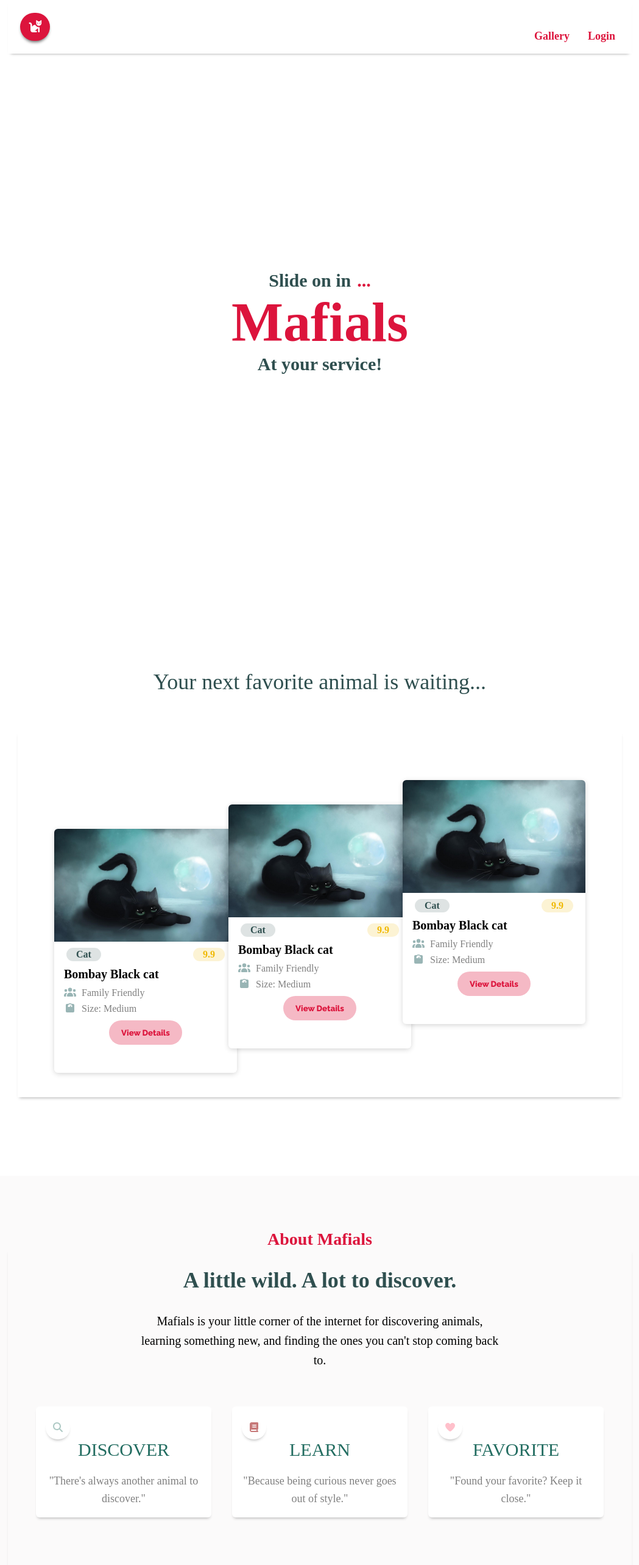
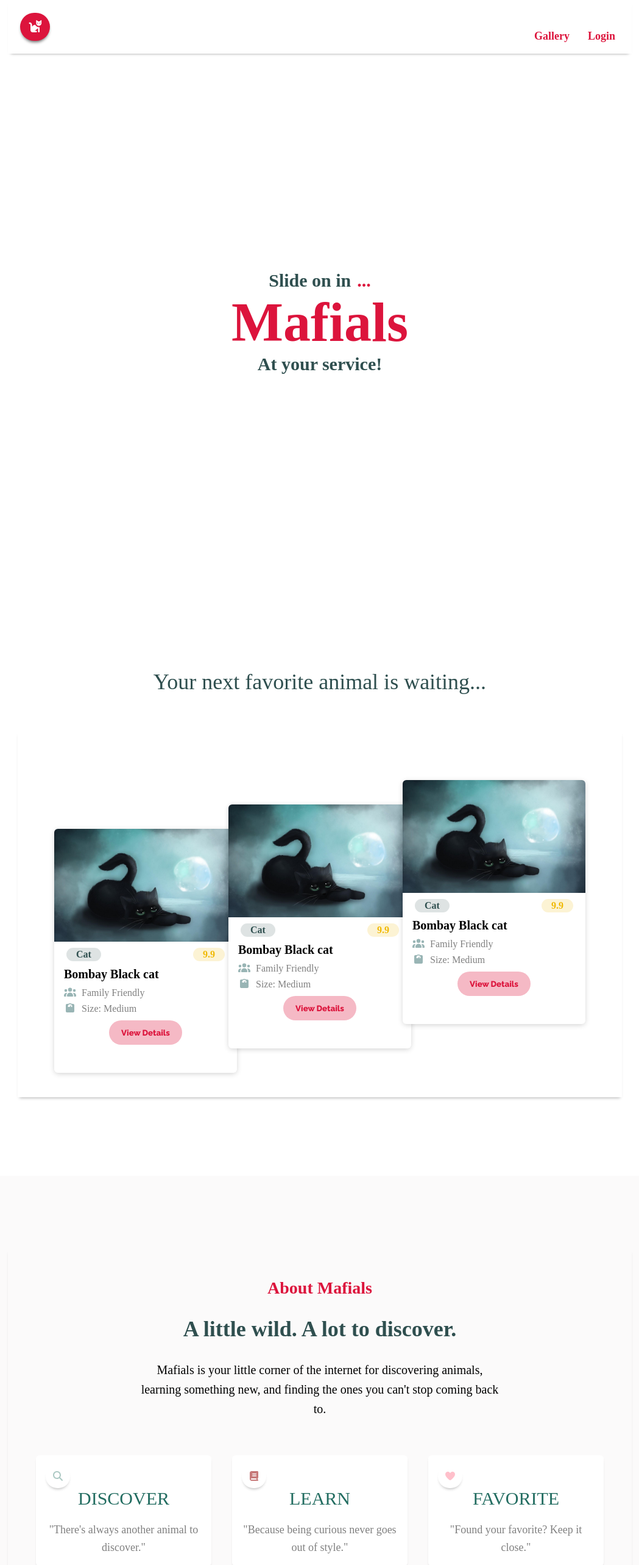
Before and after one commit to rajeem6/Mafials-9-29, a React (Vite) app: page / in a window 1280 px wide. Shown: the top 2566 px of the page at 61% size, without its empty margins (115-1164 px from the left). Built offline with nearby package versions, Linux system fonts and the light colour scheme; no server answers; a web font is replaced by a local one.

Commit message:
homepage fix

```diff
--- a/src/App.css
+++ b/src/App.css
@@ -290,13 +290,13 @@ body {
 
 .About-Features {
   background-color: rgba(228, 223, 223, 0.164);
-  height: 100vh;
+  height: 100%;
   position: relative;
 }
 
 .About-Features__row {
   box-shadow: 0px 4px 5px -3px rgba(0, 0, 0, 0.3);
-  height: 100%;
+  height: 100vh;
   display: flex;
   flex-direction: column;
   justify-content: center;
```
